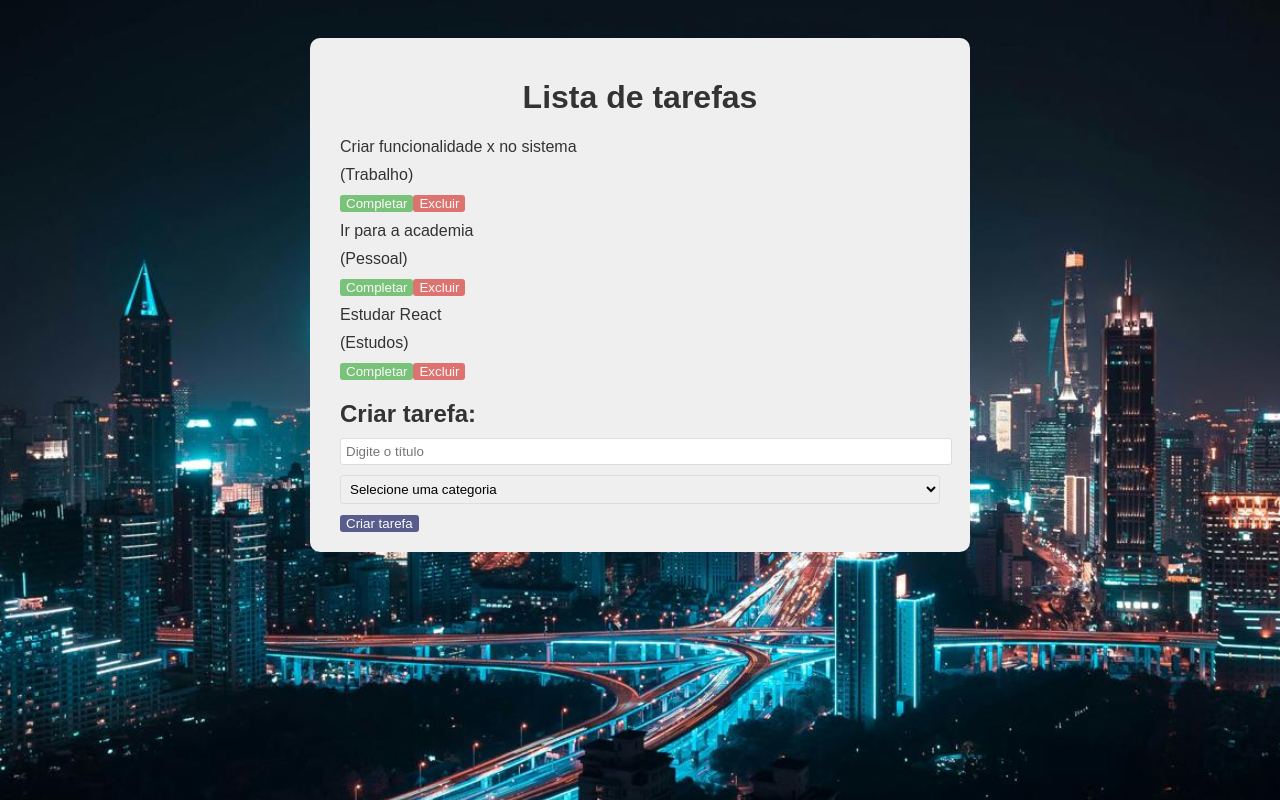
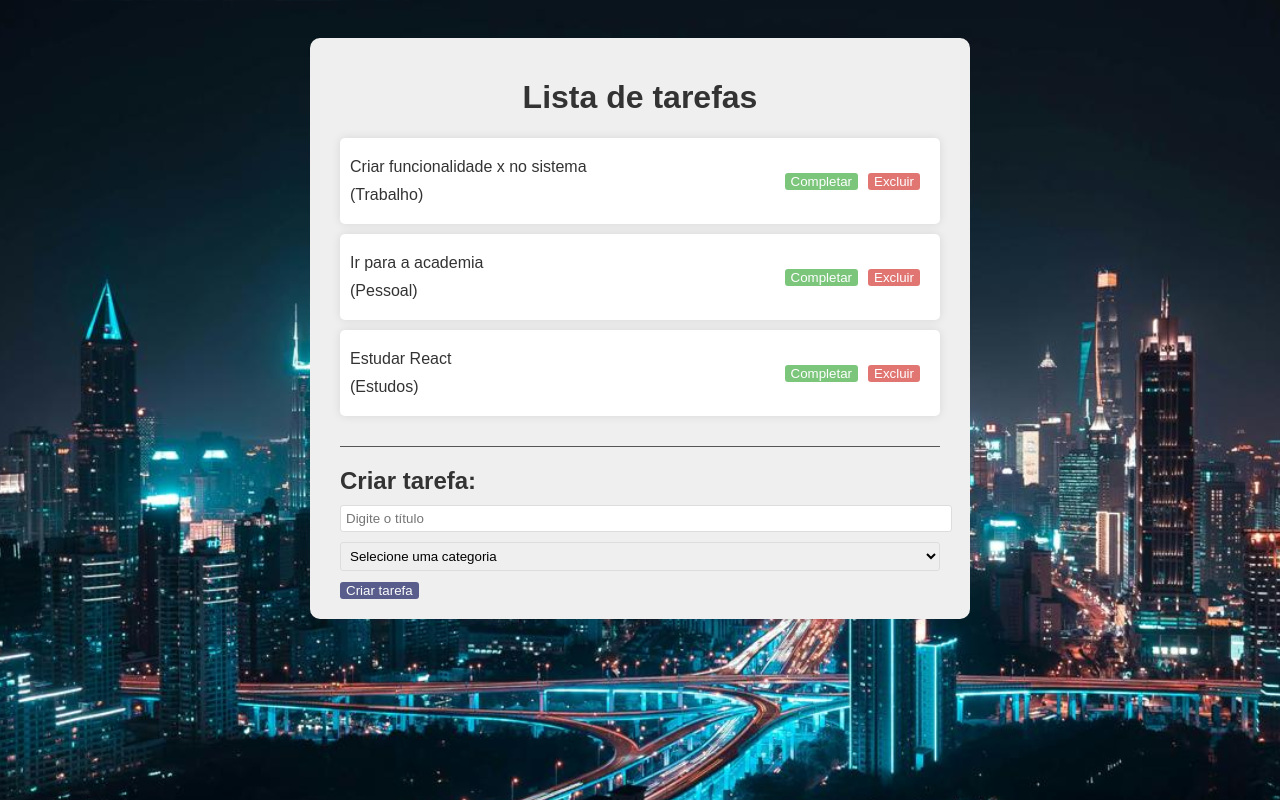
Before and after one commit to Jeanhenrique2/projeto-de-react-to-list, a React (Vite) app in the folder todo/: page / in a window 1280 px wide. Shown: the top 800 px of the page. Built offline with nearby package versions, Linux system fonts and the light colour scheme.

Commit message:
function for the buttons

```diff
--- a/todo/src/App.css
+++ b/todo/src/App.css
@@ -36,6 +36,7 @@
   background-color: #333974;
   color:#fff;
   padding: 5px 10 px;
+  margin-right: 10px;
   border: none;
   border-radius: 3px;
   cursor: pointer;
@@ -45,6 +46,24 @@
 
 button:hover{
   opacity: 1;
+}
+
+.todo-list{
+  margin-bottom: 20px;
+  padding-bottom: 20px;
+  border-bottom: 1px solid #555;
+}
+
+.todo{
+background-color: #fff;
+box-shadow:  0 0 10px rgba(0, 0, 0, 0.1);
+padding: 10px;
+margin-bottom: 10px;
+border-radius: 5px;
+display:flex;
+justify-content: space-between;
+align-items: center;
+
 }
 
 .complete{
--- a/todo/src/App.jsx
+++ b/todo/src/App.jsx
@@ -26,15 +26,44 @@
     },
   ])
 
+  const addTodo = (text, category) => {
+
+    const newTodos = [...todos, {
+      id: Math.floor(Math.random()* 10000),
+      text,
+      category,
+      iscompleted: false,
+    },
+  ];
+
+  setTodos(newTodos);
+  };
+
+  const removeTodo = (id) =>{
+    const newTodos = [...todos]
+    const filteredTodos = newTodos.filter(todo =>
+      todo.id !== id ? todo : null
+    );
+    setTodos(filteredTodos);
+  };
+
+  const completeTodo = (id) =>{
+    const newTodos = [...todos]
+    newTodos.map((todo)=> todo.id === id ? todo.iscompleted = !todo.iscompleted: todo);
+    setTodos(newTodos);
+  }
+
  return (
   <div className="app">
     <h1>Lista de tarefas</h1>
     <div className="todo-list">
       {todos.map((todo) => (
-        <Todo key={todo.id} todo={todo} />
+        <Todo key={todo.id} todo={todo} removeTodo={removeTodo}
+         completeTodo={completeTodo}
+         />
       ))}
     </div>
-    <TodoForm/>
+    <TodoForm addTodo={addTodo}/>
   </div>
  );
 }
--- a/todo/src/components/Todo.jsx
+++ b/todo/src/components/Todo.jsx
@@ -1,15 +1,18 @@
 import React from 'react'
 
-const todo = ({todo}) => {
+const todo = ({todo, removeTodo, completeTodo}) => {
   return (
-    <div className="todo">
+    <div className="todo"
+    style={{textDecoration: todo.iscompleted ? "line-through" : ""}}>
     <div className="content">
 <p>{todo.text}</p>
 <p className="category">({todo.category})</p>
 </div>
 <div>
-  <button className="complete">Completar</button>
-  <button className='remove'>Excluir</button>
+  <button className="complete" onClick={()=> completeTodo(todo.id)}>
+    Completar
+    </button>
+  <button className='remove' onClick={()=> removeTodo(todo.id)}>Excluir</button>
 </div>
  </div>
   )
--- a/todo/src/components/TodoForm.jsx
+++ b/todo/src/components/TodoForm.jsx
@@ -1,13 +1,13 @@
 import {useState} from 'react'
 
-const TodoForm = () => {
+const TodoForm = ({addTodo}) => {
 const [value, setValue] = useState("");
 const[category, setCategory] = useState("");
 
 const handleSubmit = (e) => {
   e.preventDefault();
   if(!value || !category) return;
-  // adicionar todo
+  addTodo(value, category);
   setValue("");
   setCategory("");
 
```
